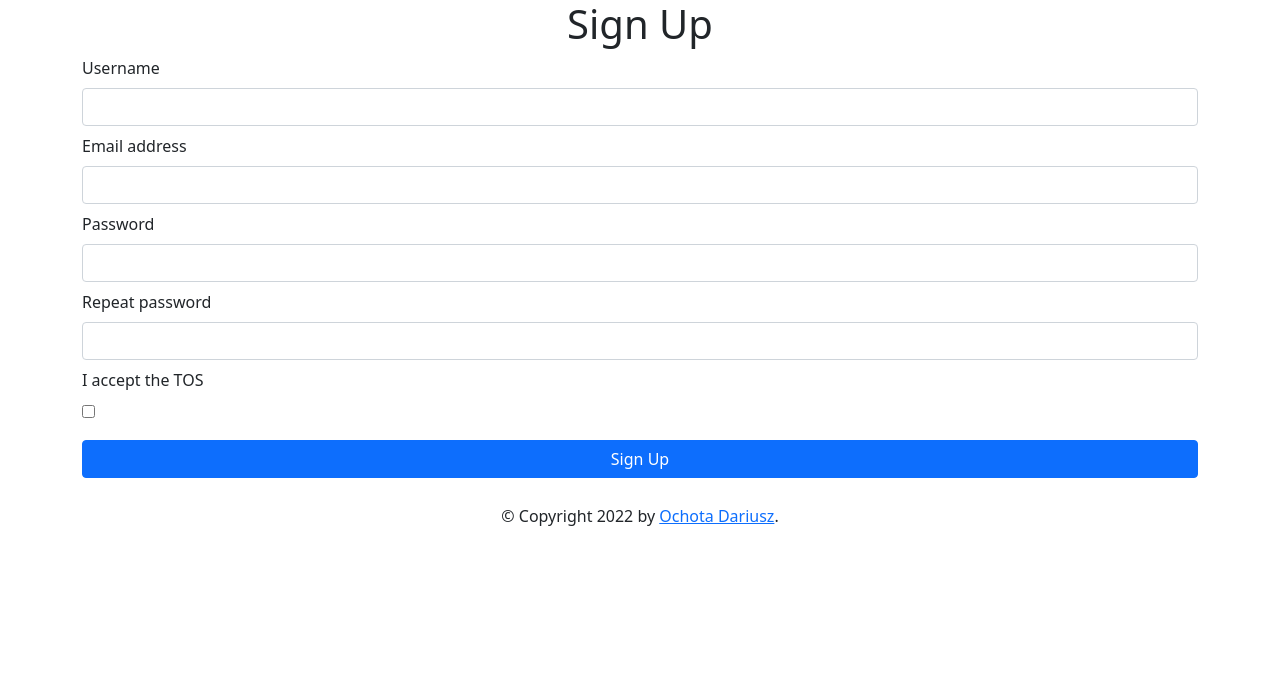
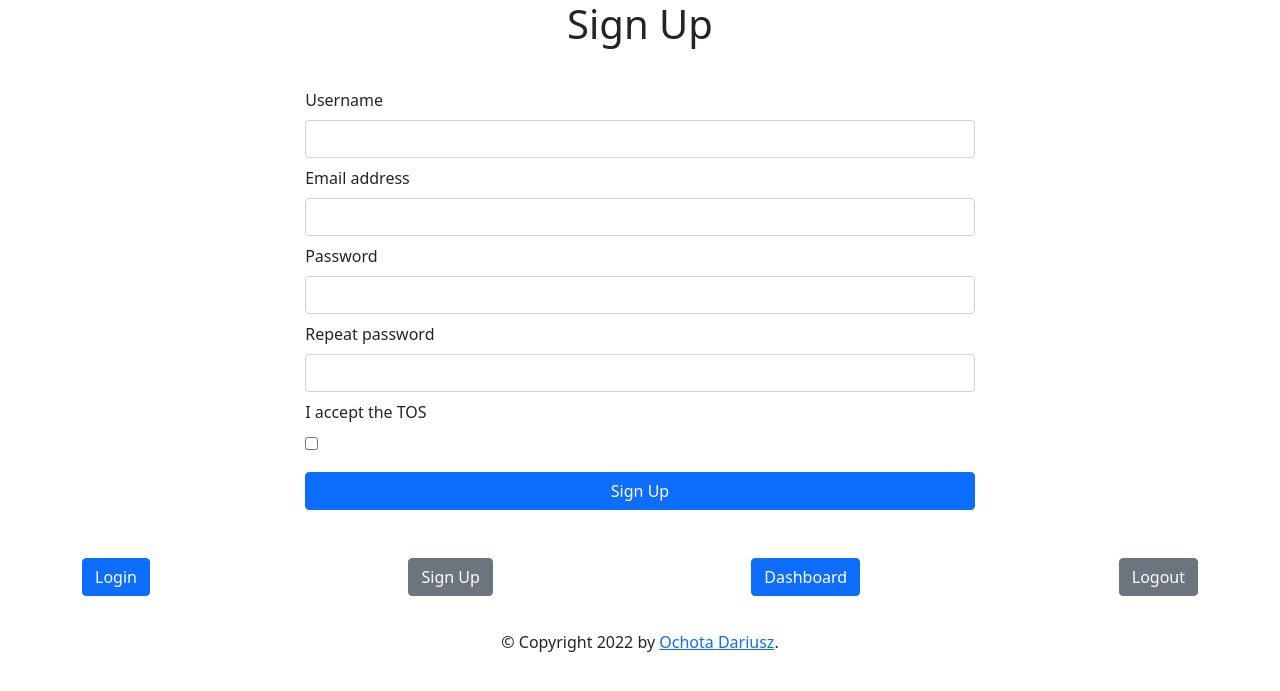
Before and after one commit to OchotaDariusz/flask-login-postgres, a Flask app: page /signup in a window 1280 px wide. Shown: the top 691 px of the page. Run offline with Flask 2, Linux system fonts and the light colour scheme; some libraries are stand-ins or nearby versions.

Commit message:
Disallowed to login/signup while logged in and navbar

```diff
--- a/app.py
+++ b/app.py
@@ -89,44 +89,47 @@
     accept_tos = BooleanField('I accept the TOS', validators=[DataRequired()])
 
 
-@app.route('/', methods=['GET', 'POST'])
+@app.route('/')
 def index():
-    if request.method == 'POST':
-        return "You've send POST request"
-    else:
-        return "<h1>You've send GET request</h1>"
+    return redirect('/login')
 
 
 @app.route('/login', methods=['GET', 'POST'])
 def login():
-    form = LoginForm()
+    if current_user.is_authenticated:
+        return redirect(url_for('dashboard'))
+    else:
+        form = LoginForm()
 
-    if request.method == 'POST' and form.validate_on_submit():
-        user = User.query.filter_by(username=form.username.data).first()
-        if user:
-            if check_password_hash(user.password, form.password.data):
-                login_user(user, remember=form.remember.data)
-                return redirect(url_for('dashboard'))
+        if request.method == 'POST' and form.validate_on_submit():
+            user = User.query.filter_by(username=form.username.data).first()
+            if user:
+                if check_password_hash(user.password, form.password.data):
+                    login_user(user, remember=form.remember.data)
+                    return redirect(url_for('dashboard'))
 
-        flash('Invalid username or password!')
+            flash('Invalid username or password!')
 
-    return render_template('login.html', form=form)
+        return render_template('login.html', form=form)
 
 
 @app.route('/signup', methods=['GET', 'POST'])
 def signup():
-    form = RegistrationForm()
+    if current_user.is_authenticated:
+        return redirect(url_for('dashboard'))
+    else:
+        form = RegistrationForm()
 
-    if request.method == 'POST' and form.validate_on_submit():
-        hashed_password = generate_password_hash(form.password.data, method='sha256')
-        new_user = User(username=form.username.data, email=form.email.data, password=hashed_password)
-        db.session.add(new_user)
-        db.session.commit()
+        if request.method == 'POST' and form.validate_on_submit():
+            hashed_password = generate_password_hash(form.password.data, method='sha256')
+            new_user = User(username=form.username.data, email=form.email.data, password=hashed_password)
+            db.session.add(new_user)
+            db.session.commit()
 
-        flash('Thank you for registering! You can now log in!')
-        return redirect(url_for('login'))
+            flash('Thank you for registering! You can now log in!')
+            return redirect(url_for('login'))
 
-    return render_template('signup.html', form=form)
+        return render_template('signup.html', form=form)
 
 
 @app.route('/dashboard')
@@ -135,6 +138,13 @@
     return render_template('dashboard.html', user=current_user.username)
 
 
+@app.route('/logout')
+@login_required
+def logout():
+    logout_user()
+    return redirect(url_for('login'))
+
+
 if __name__ == '__main__':
     print('Creating Database...')
     db.create_all()
--- a/static/style.css
+++ b/static/style.css
@@ -8,6 +8,11 @@
     padding: 20px 20%;
 }
 
+.form-signup {
+    margin: 20px auto;
+    padding: 20px 20%;
+}
+
 #footer {
     margin-top: 2%;
     text-align: center;
--- a/templates/layout.html
+++ b/templates/layout.html
@@ -11,7 +11,14 @@
     {% endblock %}
 </head>
 <body>
-<div id="content">{% block content %}{% endblock %}</div>
+<div id="content">{% block content %}{% endblock %}
+        <div class="container-sm navbar">
+    <a href="{{ url_for('login') }}" class="btn btn-primary">Login</a>
+    <a href="{{ url_for('signup') }}" class="btn btn-secondary">Sign Up</a>
+    <a href="{{ url_for('dashboard') }}" class="btn btn-primary">Dashboard</a>
+    <a href="{{ url_for('logout') }}" class="btn btn-secondary">Logout</a>
+        </div>
+</div>
 <div id="footer">
     <footer>
         {% block footer %}
```
